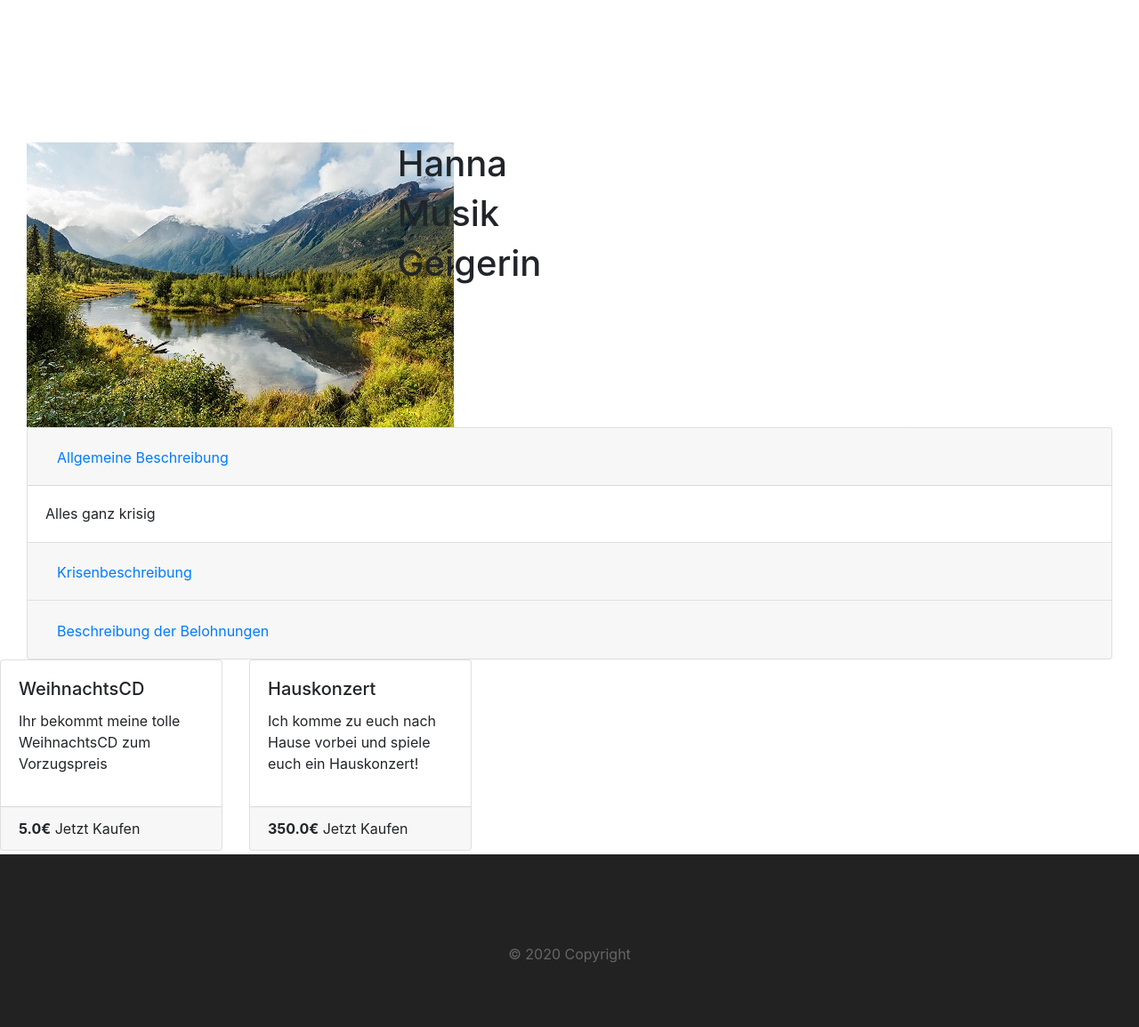
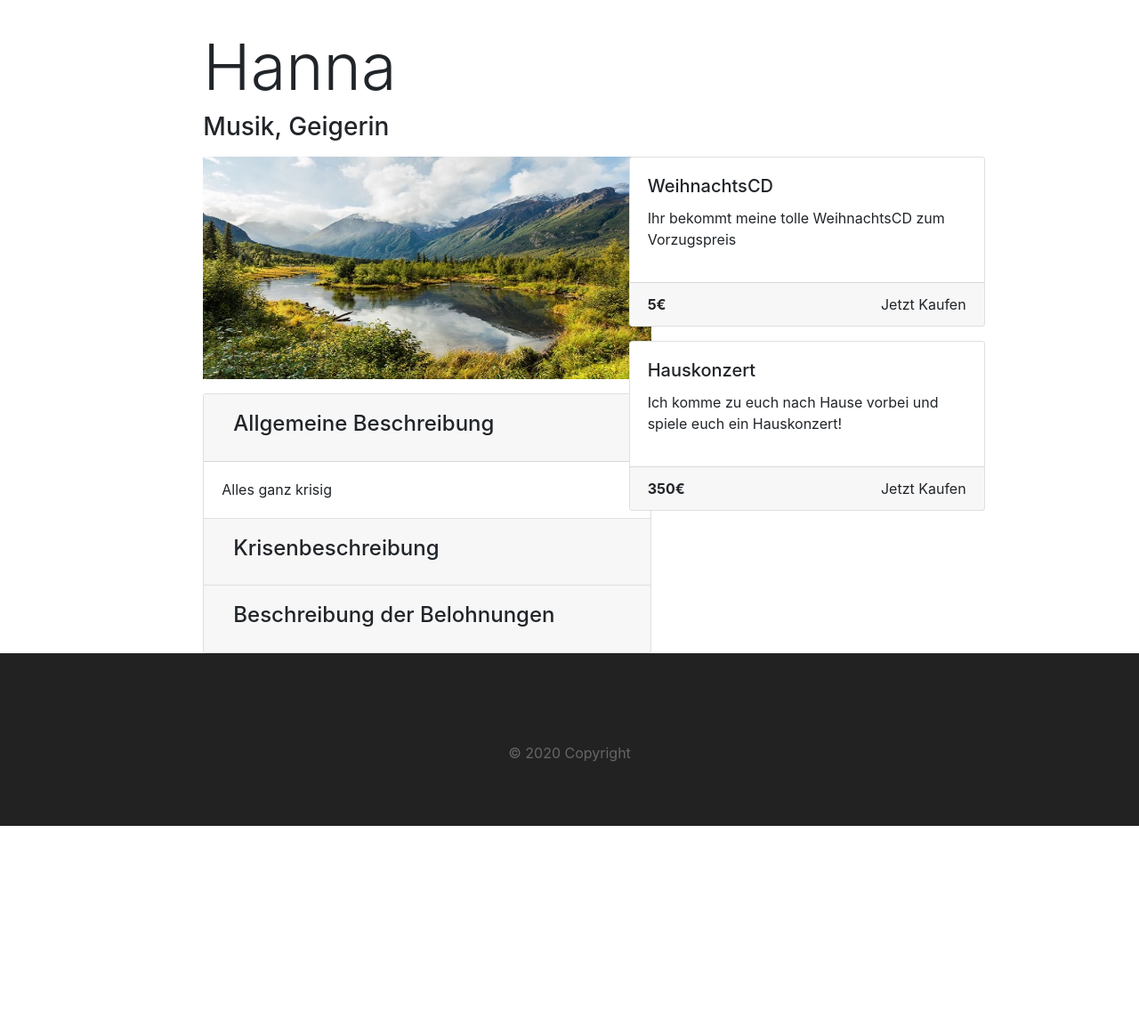
Before and after one commit to christianhpoe/wirvsvirus, a Flask app: page /page/1 in a window 1280 px wide. Shown: the part 69-1223 px from the top of the page at 89% size. After the commit the page ends 997 px from the top, so only its background shows below. Run offline with Flask 2, Linux system fonts and the light colour scheme; data comes from the database, SQL or seed files in the repository; some libraries are stand-ins or nearby versions.

Commit message:
layout page und listPages

```diff
--- a/templates/page.html
+++ b/templates/page.html
@@ -1,29 +1,26 @@
 {% extends "layout.html" %}
 {% import "bootstrap/wtf.html" as wtf %}
 {% block body %}
-<header class="page-header header container-fluid">
-  <div class="container-fluid" style="margin-top:10em;">
-  <div class="row">
-
-  <div class="col col-sm-4">
-        <img src="/static/images/image.jpg" alt="">
-  </div>
-  <div class="col col-sm-8">
-    <h1>{{page.artist_name}}</h1>
-    <h1>{{page.artist_category}}</h1>
-    <h1>{{page.artist_job}}</h1>
+<div class="container-fluid mt-3">
+  <div class="row justify-content-center">
+    <div class="col-8">
+      <p>
+        <h1 class="display-3">{{page.artist_name}}</h1>
+        <h3>{{page.artist_category}}, {{page.artist_job}}</h3>
+      </p>
     </div>
   </div>
-  <div class="row">
-    <div class="col col-sm-12">
+
+  <div class="row justify-content-center">
+    <div class="col-5">
+      <img src="/static/images/image.jpg" alt="" class="w-100 mb-3" style="height:250px;">
+
       <div class="accordion" id="accordionExample">
         <div class="card">
         <div class="card-header" id="headingOne">
-                <h2 class="mb-0">
-                <button class="btn btn-link" type="button" data-toggle="collapse" data-target="#collapseOne" aria-expanded="true" aria-controls="collapseOne">
-                    Allgemeine Beschreibung
+            <button class="btn" type="button" data-toggle="collapse" data-target="#collapseOne" aria-expanded="true" aria-controls="collapseOne">
+                <h4>Allgemeine Beschreibung</h4>
             </button>
-                </h2>
         </div>
 
         <div id="collapseOne" class="collapse show" aria-labelledby="headingOne" data-parent="#accordionExample">
@@ -32,13 +29,12 @@
             </div>
         </div>
         </div>
+
         <div class="card">
         <div class="card-header" id="headingTwo">
-                <h2 class="mb-0">
-                <button class="btn btn-link collapsed" type="button" data-toggle="collapse" data-target="#collapseTwo" aria-expanded="false" aria-controls="collapseTwo">
-                        Krisenbeschreibung
+            <button class="btn collapsed" type="button" data-toggle="collapse" data-target="#collapseTwo" aria-expanded="false" aria-controls="collapseTwo">
+                    <h4>Krisenbeschreibung</h4>
             </button>
-                </h2>
         </div>
         <div id="collapseTwo" class="collapse" aria-labelledby="headingTwo" data-parent="#accordionExample">
             <div class="card-body">
@@ -46,13 +42,12 @@
             </div>
         </div>
         </div>
+
         <div class="card">
         <div class="card-header" id="headingThree">
-                <h2 class="mb-0">
-                <button class="btn btn-link collapsed" type="button" data-toggle="collapse" data-target="#collapseThree" aria-expanded="false" aria-controls="collapseThree">
-                    Beschreibung der Belohnungen
+            <button class="btn collapsed" type="button" data-toggle="collapse" data-target="#collapseThree" aria-expanded="false" aria-controls="collapseThree">
+                <h4>Beschreibung der Belohnungen</h4>
             </button>
-                </h2>
         </div>
         <div id="collapseThree" class="collapse" aria-labelledby="headingThree" data-parent="#accordionExample">
             <div class="card-body">
@@ -62,17 +57,17 @@
         </div>
       </div>
     </div>
-    <div class="row">
+    <div class="col-3">
       <div class="card-deck justify-content-center">
         {% for r in rewards %}
-            <div class="card mb-3" style="min-width:250px; max-width:250px;">
+        <div class="card mb-3" style="min-width:400px; max-width:400px;">
         <div class="card-body">
             <h5 class="card-title">{{r.title}}</h5>
             <p class="card-text">{{r.description}}</p>
             <a href="link/zum/Kaufen" class="stretched-link"></a>
         </div>
         <div class="card-footer">
-                <strong>{{r.price}}€</strong> Jetzt Kaufen
+            <strong>{{r.price | int}}€</strong> <span class="float-right">Jetzt Kaufen</span>
         </div>
         </div>
 
@@ -80,7 +75,7 @@
       </div>
     </div>
   </div>
-  </header>
+</div>
 
 {% endblock %}
 
```
Also changed, not shown: templates/listPages.html (+13 -8 lines). Lines whose indentation alone changed are shown as unchanged.
